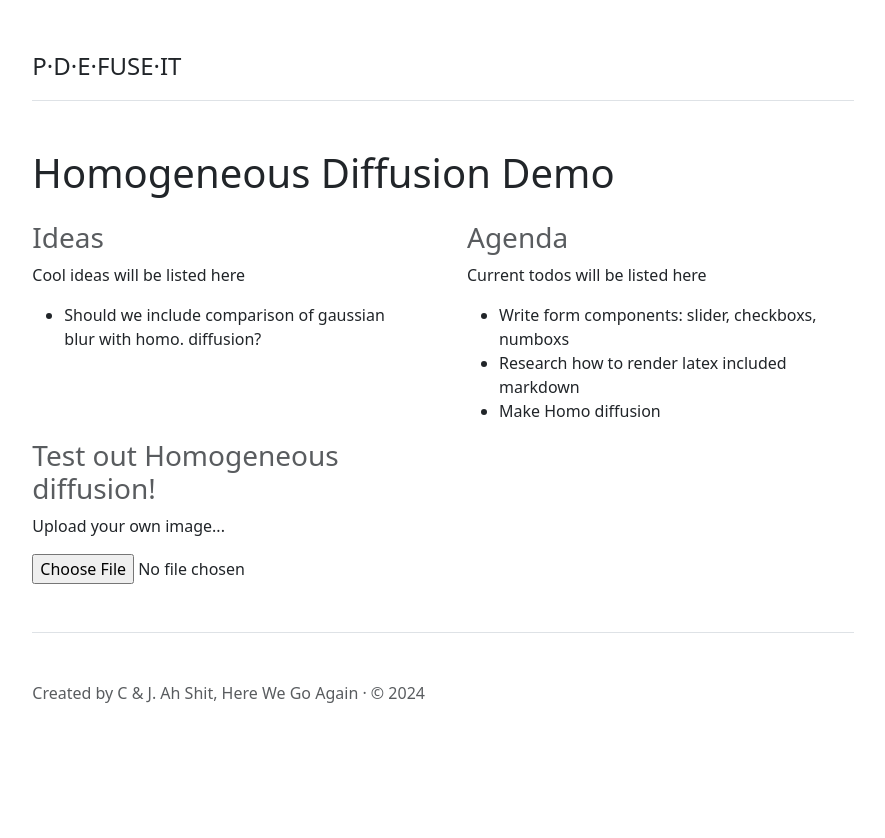
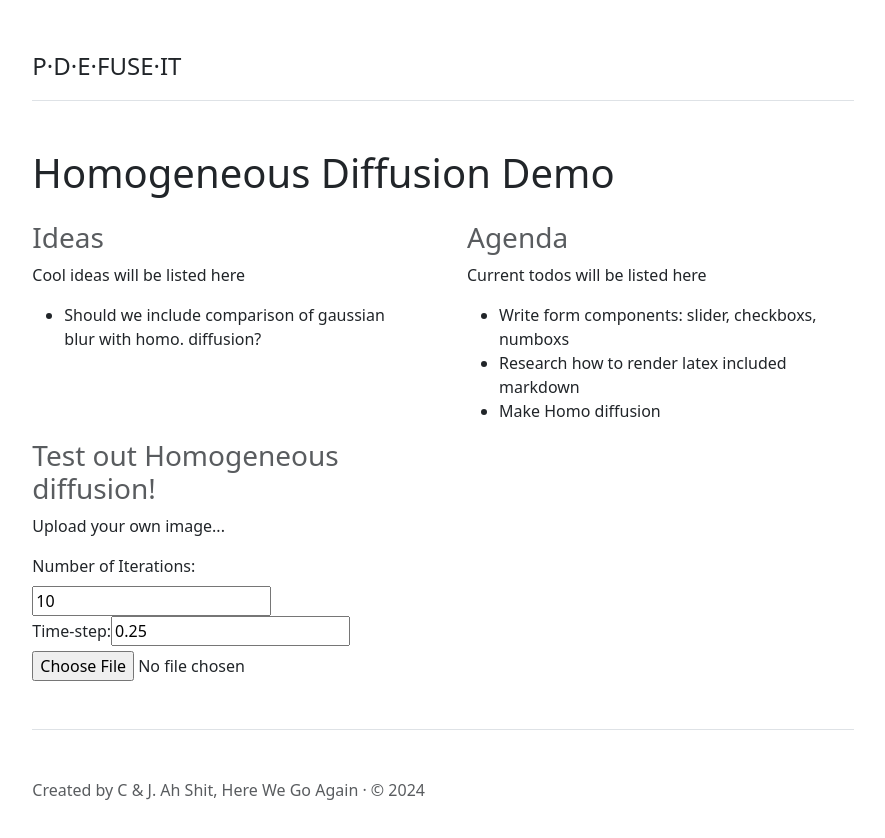
Before and after one commit to CamiloMartinezM/PDEfuse-it, a React (Create React App) app: page / in a window 1280 px wide. Shown: the top 838 px of the page, without its empty margins (197-1082 px from the left). Before the commit the page ends 801 px from the top, so only its background shows below. Built offline with nearby package versions, Linux system fonts and the light colour scheme; the HTML template or start-up script is replaced by a standard one.

Commit message:
Added number of iterations and timestep as input fields

```diff
--- a/src/App.css
+++ b/src/App.css
@@ -36,3 +36,14 @@
     transform: rotate(360deg);
   }
 }
+
+.form-label {
+    display: block; /* Ensure the label takes up the full width */
+    margin-bottom: 5px; /* Add some space between the label and the input */
+}
+
+.input-style-class {
+    display: block; /* Ensure the input takes up the full width */
+    width: 100%; /* Make the input expand to fill its container */
+    margin-bottom: 15px; /* Add some space after the input before the next element */
+}
--- a/src/components/forms/image-uploader.tsx
+++ b/src/components/forms/image-uploader.tsx
@@ -1,9 +1,12 @@
 import React, { useState } from 'react';
 import { processImageWithHomogeneousDiffusion } from "../diffusion-algorithms/homogeneous-diffusion";
+import { InputField } from "./input-field";
 
 const ImageUploader = () => {
     const [image, setImage] = useState<string | null>(null);
     const [processedImage, setProcessedImage] = useState<string | null>(null);
+    const [iterations, setIterations] = useState<number>(10); // Default value
+    const [tau, setTau] = useState<number>(0.25); // Default value
 
     const handleHomogeneousDiffusion = () => {
         if (!image) return;
@@ -18,7 +21,11 @@ const ImageUploader = () => {
             if (ctx) {
                 ctx.drawImage(imageElement, 0, 0);
                 const imageData = ctx.getImageData(0, 0, canvas.width, canvas.height);
-                const processedImageData = processImageWithHomogeneousDiffusion(imageData);
+                const processedImageData = processImageWithHomogeneousDiffusion(
+                    imageData,
+                    iterations,
+                    tau
+                );
 
                 // Draw the processed image data back onto the canvas
                 ctx.putImageData(processedImageData, 0, 0);
@@ -53,6 +60,25 @@ const ImageUploader = () => {
                 <h3 className="text-muted">Test out Homogeneous diffusion!</h3>
                 <p>Upload your own image...</p>
                 <div>
+                    <InputField
+                        type="number"
+                        label="Number of Iterations:"
+                        className="input-style-class"
+                        value={iterations}
+                        onChange={(e) => setIterations(Number(e.target.value))}
+                    />
+                </div>
+                <div>
+                    <InputField
+                        type="number"
+                        label="Time-step:"
+                        className="input-style-class"
+                        value={tau}
+                        onChange={(e) => setTau(Number(e.target.value))}
+                        step="0.01"
+                    />
+                </div>
+                <div>
                     <input type="file" accept="image/*" onChange={handleImageChange} />
                     {image && (
                         <>
--- a/src/components/forms/input-field.tsx
+++ b/src/components/forms/input-field.tsx
@@ -1,4 +1,4 @@
-import { useId} from "react";
+import { useId } from "react";
 
 export type InputFieldLabelProps = {
     label?: string;
@@ -7,16 +7,24 @@ export type InputFieldLabelProps = {
 export type InputFieldProps = InputFieldLabelProps & {
     type: string;
     className: string;
-}
+    value?: string | number; // Add optional value prop
+    onChange?: React.ChangeEventHandler<HTMLInputElement>; // Add optional onChange prop
+    step?: string; // Add optional step prop for numerical inputs
+};
 
-export function InputField({ type, label, className }: InputFieldProps) {
+export function InputField({ type, label, className, value, onChange, step }: InputFieldProps) {
     const fieldId = "input-field-" + useId();
     return (
-    <>
-        {
-            label && <label htmlFor={fieldId} className="form-label">{label}</label>
-        }
-        <input type={type} className={className} id={fieldId}></input>
-    </>
-    )
+        <>
+            {label && <label htmlFor={fieldId} className="form-label">{label}</label>}
+            <input
+                type={type}
+                className={className}
+                id={fieldId}
+                value={value} // Use the value prop
+                onChange={onChange} // Use the onChange prop
+                step={step} // Use the step prop for inputs like 'number'
+            />
+        </>
+    );
 }
```
